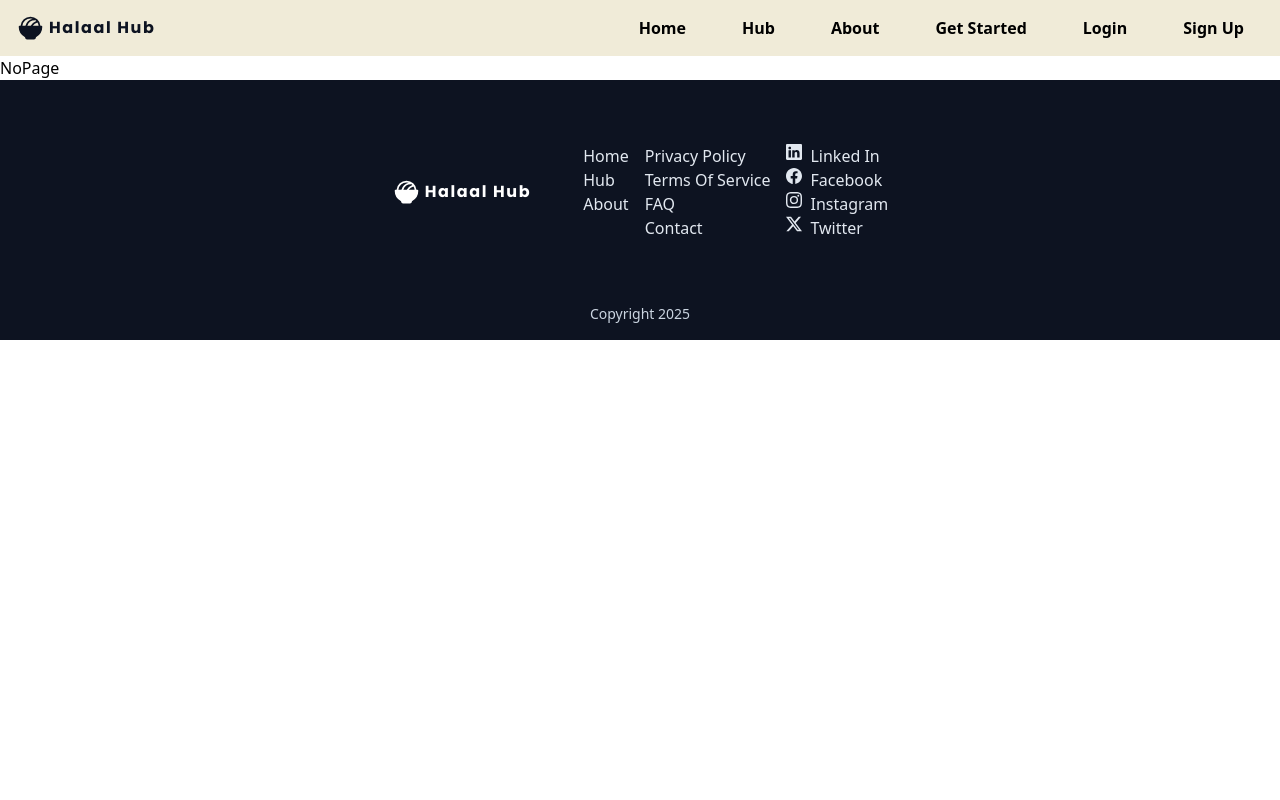
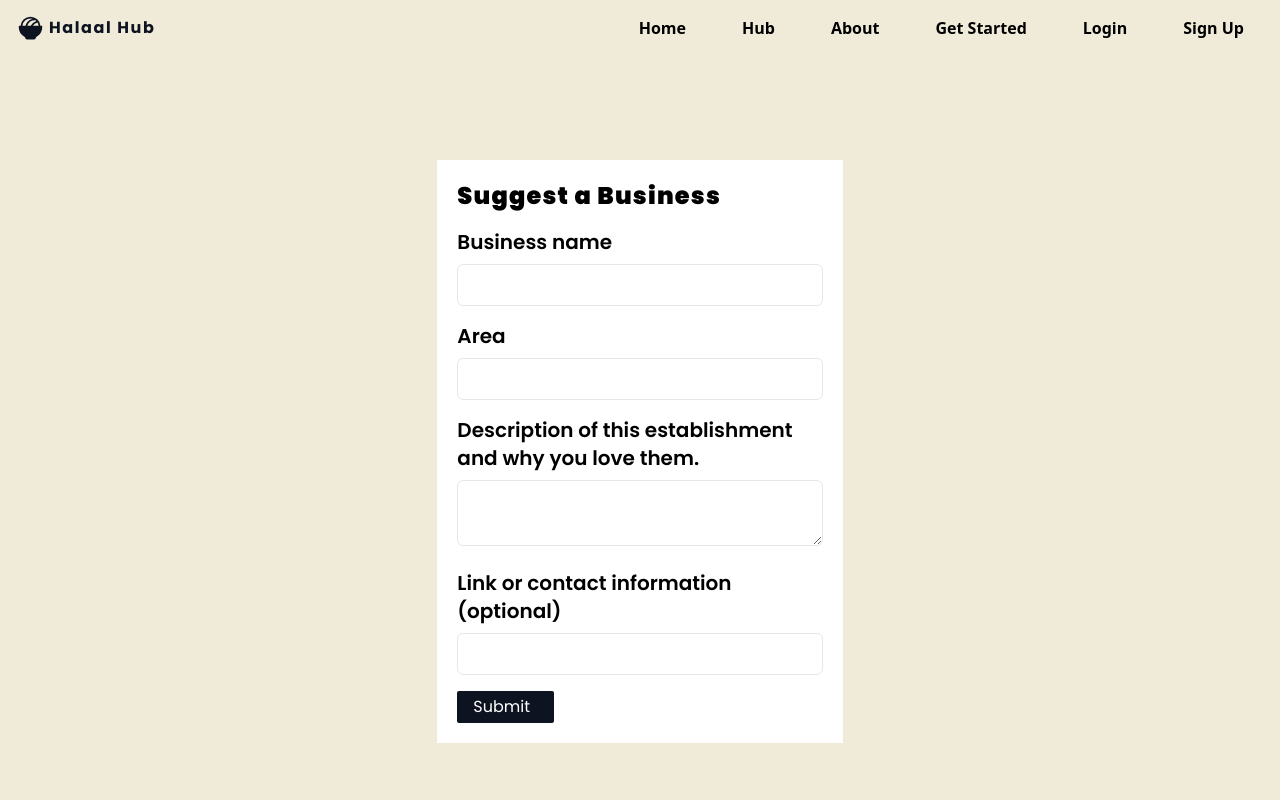
Before and after one commit to Junaidadams/halaal-hub, a React (Vite) app: page /suggest-business in a window 1280 px wide. Shown: the top 800 px of the page. Built offline with nearby package versions, Linux system fonts and the light colour scheme.

Commit message:
origin main

```diff
--- a/constants.js
+++ b/constants.js
@@ -3,6 +3,7 @@ import {
   BsLinkedin,
   BsInstagram,
   BsTwitterX,
+  BsBuildingAdd,
 } from "react-icons/bs";
 import {
   FaUserPlus,
@@ -12,10 +13,17 @@ import {
   FaUtensils,
   FaHouseUser,
   FaRegUser,
+  FaHeadphones,
 } from "react-icons/fa";
 import { CiLogout } from "react-icons/ci";
 import { CgProfile } from "react-icons/cg";
-import { MdBakeryDining, MdRestaurant } from "react-icons/md";
+import {
+  MdBakeryDining,
+  MdErrorOutline,
+  MdOutlineFeaturedPlayList,
+  MdOutlineMessage,
+  MdRestaurant,
+} from "react-icons/md";
 import { IoMdCafe } from "react-icons/io";
 import { RiTakeawayFill } from "react-icons/ri";
 
@@ -63,24 +71,40 @@ export const navigationLinks = {
 export const contactPages = [
   {
     key: 1,
-    name: "Suggest a Feature",
-    link: "/suggest-feature",
-    description: "Have an idea for a new feature? Let us know!",
-    icon: FaUserPlus,
+    name: "Customer Support",
+    link: "/customer-support",
+    description:
+      "Get help with any issues or questions you have about our services.",
+    icon: FaHeadphones,
   },
   {
     key: 2,
-    name: "Report an Issue",
+    name: "Report a Tech Issue",
     link: "/report-issue",
     description: "Report any issues or bugs you encounter on the site.",
-    icon: FaUserPlus,
+    icon: MdErrorOutline,
   },
   {
     key: 3,
     name: "General Contact",
     link: "/general-contact",
     description: "Reach out to us for any general inquiries or support.",
-    icon: FaUserPlus,
+    icon: MdOutlineMessage,
+  },
+  {
+    key: 4,
+    name: "Suggest a Business",
+    link: "/suggest-business",
+    description:
+      "Get in touch with us and suggest a Halal business for listing, our team will do the rest.",
+    icon: BsBuildingAdd,
+  },
+  {
+    key: 5,
+    name: "Suggest a Feature",
+    link: "/suggest-feature",
+    description: "Have an idea for a new feature? Let us know!",
+    icon: MdOutlineFeaturedPlayList,
   },
 ];
 
--- a/src/App.jsx
+++ b/src/App.jsx
@@ -11,8 +11,11 @@ import Profile from "./pages/Profile";
 import DetailedListingView from "./pages/DetailedListingView";
 import SavedListings from "./pages/SavedListings";
 import Favourites from "./pages/Favourites";
+
 import ReportIssue from "./pages/ReportIssue";
 import SuggestFeature from "./pages/SuggestFeature";
+import SuggestBusiness from "./pages/SuggestBusiness";
+import GeneralContact from "./pages/GeneralContact";
 
 import RequireAuth from "./pages/util/AuthWrapper";
 
@@ -41,10 +44,13 @@ const App = () => {
 
       <Route path="/report-issue" element={<ReportIssue />} />
       <Route path="/suggest-feature" element={<SuggestFeature />} />
+      <Route path="/suggest-business" element={<SuggestBusiness />} />
+      <Route path="/general-contact" element={<GeneralContact />} />
 
       <Route path="/reset-password" element={<ResetPassword />} />
       <Route path="/hub" element={<Hub />} />
       <Route path="/verifying-email" element={<VerifyingEmail />} />
+
       <Route path="/listing/:id" element={<DetailedListingView />} />
 
       <Route
--- a/src/components/BasicForm.jsx
+++ b/src/components/BasicForm.jsx
@@ -28,11 +28,31 @@ const BasicForm = ({
             <h1 className="text-2xl font-black tracking-wider mb-4">{title}</h1>
             <p>{flavourText}</p>
           </div>
-          {fields.map((field) => (
+          {fields.map((field) =>
+            field.type === "textarea" ? (
               <div className="space-y-2" key={field.name}>
-              <label className="text-xl font-bold mb-4">{field.label}</label>
+                <label className="text-xl font-semibold mb-4">
+                  {field.label}
+                </label>
+                <textarea
+                  className="w-full px-4 py-2 border focus:outline-0 focus:border-black rounded-md"
+                  value={formData[field.name] || ""}
+                  onChange={(e) =>
+                    setFormData((prev) => ({
+                      ...prev,
+                      [field.name]: e.target.value,
+                    }))
+                  }
+                  {...field.inputProps}
+                />
+              </div>
+            ) : (
+              <div className="space-y-2" key={field.name}>
+                <label className="text-xl font-semibold mb-4">
+                  {field.label}
+                </label>
                 <input
-                className="w-full px-4 py-2 border rounded-md"
+                  className="w-full px-4 py-2 border focus:outline-0 focus:border-black rounded-md"
                   type={field.type}
                   value={formData[field.name] || ""}
                   onChange={(e) =>
@@ -44,7 +64,8 @@ const BasicForm = ({
                   {...field.inputProps}
                 />
               </div>
-          ))}
+            )
+          )}
           {children}
           {/* <button
             type="submit"
@@ -88,10 +109,10 @@ BasicForm.propTypes = {
     error: PropTypes.string,
     success: PropTypes.bool,
     complete: PropTypes.bool,
-  }),
+  }).isRequired,
   preSubmissionText: PropTypes.string,
   postSubmissionText: PropTypes.string,
-  submissionReattempt: PropTypes.string,
+  submissionReattempt: PropTypes.bool,
 };
 
 export default BasicForm;
--- a/src/components/NavGrid.jsx
+++ b/src/components/NavGrid.jsx
@@ -1,14 +1,13 @@
 import PropTypes, { object } from "prop-types";
-import { Link } from "react-router-dom";
 
 const NavGrid = ({ fullLinks }) => {
   return (
     <div className="mx-auto my-20  w-[95%]  font-poppins">
       <div className="grid grid-cols-1 md:grid-cols-2 gap-2 lg:gap-4 xl:gap-6 mx-auto md:my-10 lg:my-14 xl:my-20 sm:w-2/3 xl:w-1/2 border-b border-black dark:border-slate-300 border-dashed pb-20 p-4">
         {fullLinks.map(({ key, name, link, description, icon: Icon }) => (
-          <Link
+          <a
             key={key}
-            to={link}
+            href={link}
             className="flex flex-col items-center bg-white shadow-lg p-6 rounded-sm hover:bg-richBlack dark:border-slate-200 dark:border transition duration-300 group"
           >
             <div className="text-prussianBlue text-4xl mb-4 group-hover:text-white">
@@ -20,7 +19,7 @@ const NavGrid = ({ fullLinks }) => {
             <p className="text-paynesGrey text-sm text-center group-hover:text-white">
               {description}
             </p>
-          </Link>
+          </a>
         ))}
       </div>
     </div>
--- /dev/null
+++ b/src/pages/GeneralContact.jsx
@@ -0,0 +1,64 @@
+import React from "react";
+import BasicForm from "../components/BasicForm";
+import Wrapper from "../components/util/Wrapper";
+import apiRequest from "../../lib/apiRequest";
+
+const GeneralContact = () => {
+  const [formData, setFormData] = React.useState({
+    summary: "",
+    message: "",
+    name: "",
+    contactInformation: "",
+  });
+
+  const handleSubmit = (e) => {
+    e.preventDefault();
+    apiRequest
+      .post("/util/contact", formData)
+      .then((response) => {
+        console.log("Issue reported successfully:", response.data);
+        // Optionally reset the form or show a success message
+        setFormData({
+          summary: "",
+          message: "",
+          name: "",
+          contactInformation: "",
+        });
+      })
+      .catch((error) => {
+        console.error("Error reporting issue:", error);
+      });
+  };
+
+  return (
+    <Wrapper>
+      <BasicForm
+        fields={[
+          { name: "summary", label: "Summarize your message", type: "input" },
+          {
+            name: "message",
+            label: "Your message to us.",
+            type: "textarea",
+          },
+          {
+            name: "name",
+            label: "Your name",
+            type: "input",
+          },
+          {
+            name: "contactInformation",
+            label: "Your contact information (optional)",
+            type: "input",
+          },
+        ]}
+        formData={formData}
+        setFormData={setFormData}
+        handleSubmit={handleSubmit}
+        title="Contact Us"
+        submitLabel="Send Message"
+      />
+    </Wrapper>
+  );
+};
+
+export default GeneralContact;
--- /dev/null
+++ b/src/pages/SuggestBusiness.jsx
@@ -0,0 +1,60 @@
+import React from "react";
+import BasicForm from "../components/BasicForm";
+import Wrapper from "../components/util/Wrapper";
+import apiRequest from "../../lib/apiRequest";
+
+const SuggestBusiness = () => {
+  const [formData, setFormData] = React.useState({
+    name: "",
+    area: "",
+    description: "",
+    link: "",
+  });
+
+  const handleSubmit = (e) => {
+    e.preventDefault();
+    apiRequest
+      .post("/util/suggest-business", formData)
+      .then((response) => {
+        console.log("Issue reported successfully:", response.data);
+        // Optionally reset the form or show a success message
+        setFormData({
+          name: "",
+          area: "",
+          description: "",
+          link: "",
+        });
+      })
+      .catch((error) => {
+        console.error("Error reporting issue:", error);
+      });
+  };
+
+  return (
+    <Wrapper>
+      <BasicForm
+        fields={[
+          { name: "name", label: "Business name", type: "input" },
+          { name: "area", label: "Area", type: "input" },
+          {
+            name: "description",
+            label: "Description of this establishment and why you love them.",
+            type: "textarea",
+          },
+          {
+            name: "link",
+            label: "Link or contact information (optional)",
+            type: "select",
+          },
+        ]}
+        formData={formData}
+        setFormData={setFormData}
+        handleSubmit={handleSubmit}
+        title="Suggest a Business"
+        submitLabel="Submit Suggestion"
+      />
+    </Wrapper>
+  );
+};
+
+export default SuggestBusiness;
--- a/src/pages/SuggestFeature.jsx
+++ b/src/pages/SuggestFeature.jsx
@@ -7,25 +7,43 @@ const SuggestFeature = () => {
   const [formData, setFormData] = useState({
     summary: "",
     description: "",
-    page: "",
   });
 
-  const handleSubmit = (e) => {
+  const [submissionState, setSubmissionState] = useState({
+    formSubmit: false,
+    error: "",
+    success: false,
+    complete: false,
+  });
+
+  const handleSubmit = async (e) => {
     e.preventDefault();
-    apiRequest
-      .post("/util/report-issue", formData)
-      .then((response) => {
-        console.log("Issue reported successfully:", response.data);
-        // Optionally reset the form or show a success message
-        setFormData({
-          summary: "",
-          description: "",
-          page: "",
-        });
-      })
-      .catch((error) => {
-        console.error("Error reporting issue:", error);
+
+    try {
+      const res = await apiRequest.post("/util/suggest-feature", {
+        ...formData,
       });
+      setSubmissionState((prev) => ({
+        ...prev,
+        success: true,
+        formSubmit: false,
+        complete: true,
+        error: "",
+      }));
+    } catch (err) {
+      console.error(err.response?.data?.message || "An error occurred.");
+
+      setSubmissionState((prev) => ({
+        ...prev,
+        formSubmit: false,
+        success: false,
+        error:
+          "Failed to send suggestion request. " +
+          (err.response?.data?.message || ""),
+        complete: true,
+      }));
+      return;
+    }
   };
 
   return (
@@ -34,13 +52,14 @@ const SuggestFeature = () => {
         fields={[
           { name: "summary", label: "Summary", type: "input" },
           { name: "description", label: "Description", type: "textarea" },
-          { name: "page", label: "Page", type: "select" },
         ]}
         formData={formData}
         setFormData={setFormData}
         handleSubmit={handleSubmit}
         title="Suggest a Feature"
         submitLabel="Submit Suggestion"
+        flavourText="Have an idea for a new feature? Let us know!"
+        submissionState={submissionState}
       />
     </Wrapper>
   );
```
Also changed, not shown: src/pages/CreateListing.jsx (+10 -6 lines), src/pages/Hub.jsx (+2 -15 lines), src/pages/Login.jsx (+1 -53 lines), src/pages/Register.jsx (+4 -4 lines). Lines whose indentation alone changed are shown as unchanged.
